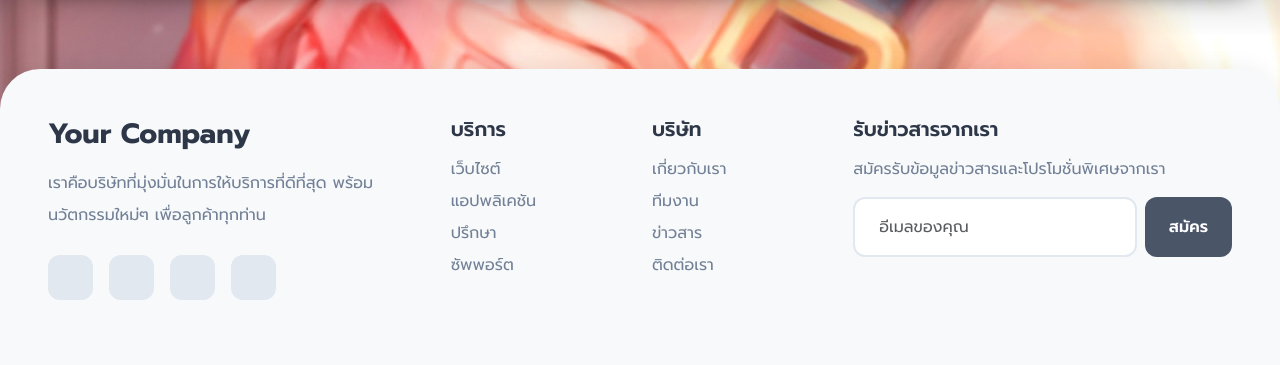
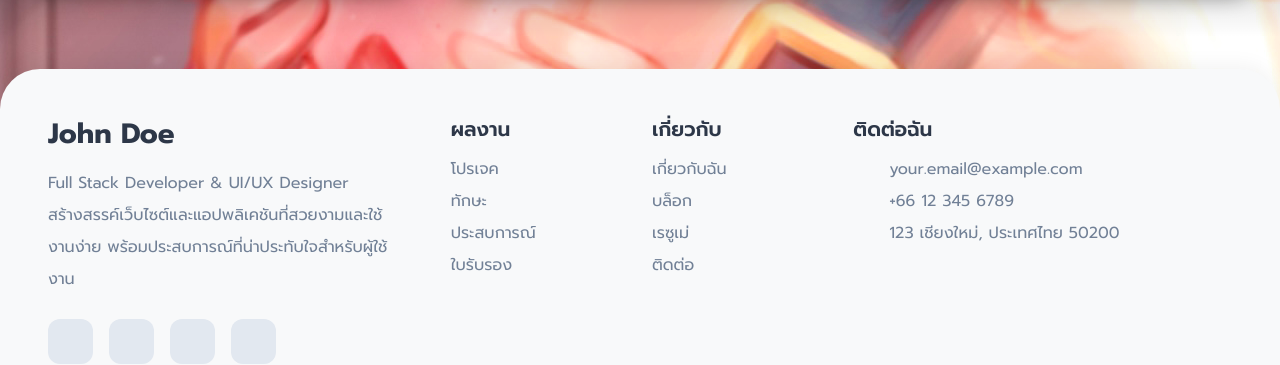
Before and after one commit to add000/frontend, a Next.js app: page / in a window 1280 px wide. Shown: the part 1501-1866 px from the top of the page. Built offline with nearby package versions, Linux system fonts and the light colour scheme.

Commit message:
Update footer.js

```diff
--- a/app/components/footer.js
+++ b/app/components/footer.js
@@ -15,16 +15,20 @@ export default function Footer() {
       <footer className="py-5">
         <div className="container-fluid px-4 px-md-5">
           <div className="row g-4">
-            {/* Company Info Section */}
+            {/* Personal Info Section */}
             <div className="col-12 col-lg-4 mb-4">
               <div className="pe-lg-4">
-                <h3 className="fw-bold mb-3" style={{ color: '#2d3748' }}>Your Company</h3>
+                <h3 className="fw-bold mb-3" style={{ color: '#2d3748' }}>John Doe</h3>
                 <p className="mb-4 lh-lg" style={{ color: '#718096' }}>
-                  เราคือบริษัทที่มุ่งมั่นในการให้บริการที่ดีที่สุด
-                  พร้อมนวัตกรรมใหม่ๆ เพื่อลูกค้าทุกท่าน
+                  Full Stack Developer & UI/UX Designer
+                  <br />
+                  สร้างสรรค์เว็บไซต์และแอปพลิเคชันที่สวยงามและใช้งานง่าย
+                  พร้อมประสบการณ์ที่น่าประทับใจสำหรับผู้ใช้งาน
                 </p>
                 <div className="d-flex gap-3">
-                  <a href="#"
+                  <a href="https://github.com/yourusername"
+                     target="_blank"
+                     rel="noopener noreferrer"
                      style={{
                        fontSize: '1.2rem',
                        transition: 'all 0.3s ease',
@@ -40,16 +44,20 @@ export default function Footer() {
                        textDecoration: 'none'
                      }}
                      onMouseOver={(e) => {
-                       e.target.style.backgroundColor = '#cbd5e0';
+                       e.target.style.backgroundColor = '#333';
+                       e.target.style.color = '#fff';
                        e.target.style.transform = 'translateY(-2px)';
                      }}
                      onMouseOut={(e) => {
                        e.target.style.backgroundColor = '#e2e8f0';
+                       e.target.style.color = '#4a5568';
                        e.target.style.transform = 'translateY(0)';
                      }}>
-                    <i className="fab fa-facebook"></i>
+                    <i className="fab fa-github"></i>
                   </a>
-                  <a href="#"
+                  <a href="https://linkedin.com/in/yourusername"
+                     target="_blank"
+                     rel="noopener noreferrer"
                      style={{
                        fontSize: '1.2rem',
                        transition: 'all 0.3s ease',
@@ -65,16 +73,18 @@ export default function Footer() {
                        textDecoration: 'none'
                      }}
                      onMouseOver={(e) => {
-                       e.target.style.backgroundColor = '#cbd5e0';
+                       e.target.style.backgroundColor = '#0077b5';
+                       e.target.style.color = '#fff';
                        e.target.style.transform = 'translateY(-2px)';
                      }}
                      onMouseOut={(e) => {
                        e.target.style.backgroundColor = '#e2e8f0';
+                       e.target.style.color = '#4a5568';
                        e.target.style.transform = 'translateY(0)';
                      }}>
-                    <i className="fab fa-instagram"></i>
+                    <i className="fab fa-linkedin"></i>
                   </a>
-                  <a href="#"
+                  <a href="mailto:your.email@example.com"
                      style={{
                        fontSize: '1.2rem',
                        transition: 'all 0.3s ease',
@@ -90,16 +100,20 @@ export default function Footer() {
                        textDecoration: 'none'
                      }}
                      onMouseOver={(e) => {
-                       e.target.style.backgroundColor = '#cbd5e0';
+                       e.target.style.backgroundColor = '#ea4335';
+                       e.target.style.color = '#fff';
                        e.target.style.transform = 'translateY(-2px)';
                      }}
                      onMouseOut={(e) => {
                        e.target.style.backgroundColor = '#e2e8f0';
+                       e.target.style.color = '#4a5568';
                        e.target.style.transform = 'translateY(0)';
                      }}>
-                    <i className="fab fa-twitter"></i>
+                    <i className="fas fa-envelope"></i>
                   </a>
-                  <a href="#"
+                  <a href="https://twitter.com/yourusername"
+                     target="_blank"
+                     rel="noopener noreferrer"
                      style={{
                        fontSize: '1.2rem',
                        transition: 'all 0.3s ease',
@@ -115,25 +129,27 @@ export default function Footer() {
                        textDecoration: 'none'
                      }}
                      onMouseOver={(e) => {
-                       e.target.style.backgroundColor = '#cbd5e0';
+                       e.target.style.backgroundColor = '#1da1f2';
+                       e.target.style.color = '#fff';
                        e.target.style.transform = 'translateY(-2px)';
                      }}
                      onMouseOut={(e) => {
                        e.target.style.backgroundColor = '#e2e8f0';
+                       e.target.style.color = '#4a5568';
                        e.target.style.transform = 'translateY(0)';
                      }}>
-                    <i className="fab fa-linkedin"></i>
+                    <i className="fab fa-twitter"></i>
                   </a>
                 </div>
               </div>
             </div>
 
-            {/* Quick Links */}
+            {/* Portfolio Links */}
             <div className="col-6 col-md-4 col-lg-2 mb-4">
-              <h5 className="fw-semibold mb-3" style={{ color: '#2d3748' }}>บริการ</h5>
+              <h5 className="fw-semibold mb-3" style={{ color: '#2d3748' }}>ผลงาน</h5>
               <ul className="nav flex-column gap-2">
                 <li className="nav-item">
-                  <a href="#" className="nav-link p-0"
+                  <a href="#projects" className="nav-link p-0"
                      style={{
                        color: '#718096',
                        transition: 'all 0.3s ease',
@@ -147,11 +163,11 @@ export default function Footer() {
                        e.target.style.color = '#718096';
                        e.target.style.paddingLeft = '0';
                      }}>
-                    เว็บไซต์
+                    โปรเจค
                   </a>
                 </li>
                 <li className="nav-item">
-                  <a href="#" className="nav-link p-0"
+                  <a href="#skills" className="nav-link p-0"
                      style={{
                        color: '#718096',
                        transition: 'all 0.3s ease',
@@ -165,11 +181,11 @@ export default function Footer() {
                        e.target.style.color = '#718096';
                        e.target.style.paddingLeft = '0';
                      }}>
-                    แอปพลิเคชัน
+                    ทักษะ
                   </a>
                 </li>
                 <li className="nav-item">
-                  <a href="#" className="nav-link p-0"
+                  <a href="#experience" className="nav-link p-0"
                      style={{
                        color: '#718096',
                        transition: 'all 0.3s ease',
@@ -183,11 +199,11 @@ export default function Footer() {
                        e.target.style.color = '#718096';
                        e.target.style.paddingLeft = '0';
                      }}>
-                    ปรึกษา
+                    ประสบการณ์
                   </a>
                 </li>
                 <li className="nav-item">
-                  <a href="#" className="nav-link p-0"
+                  <a href="#certifications" className="nav-link p-0"
                      style={{
                        color: '#718096',
                        transition: 'all 0.3s ease',
@@ -201,18 +217,18 @@ export default function Footer() {
                        e.target.style.color = '#718096';
                        e.target.style.paddingLeft = '0';
                      }}>
-                    ซัพพอร์ต
+                    ใบรับรอง
                   </a>
                 </li>
               </ul>
             </div>
 
-            {/* Company Links */}
+            {/* About Links */}
             <div className="col-6 col-md-4 col-lg-2 mb-4">
-              <h5 className="fw-semibold mb-3" style={{ color: '#2d3748' }}>บริษัท</h5>
+              <h5 className="fw-semibold mb-3" style={{ color: '#2d3748' }}>เกี่ยวกับ</h5>
               <ul className="nav flex-column gap-2">
                 <li className="nav-item">
-                  <a href="#" className="nav-link p-0"
+                  <a href="#about" className="nav-link p-0"
                      style={{
                        color: '#718096',
                        transition: 'all 0.3s ease',
@@ -226,11 +242,11 @@ export default function Footer() {
                        e.target.style.color = '#718096';
                        e.target.style.paddingLeft = '0';
                      }}>
-                    เกี่ยวกับเรา
+                    เกี่ยวกับฉัน
                   </a>
                 </li>
                 <li className="nav-item">
-                  <a href="#" className="nav-link p-0"
+                  <a href="#blog" className="nav-link p-0"
                      style={{
                        color: '#718096',
                        transition: 'all 0.3s ease',
@@ -244,11 +260,11 @@ export default function Footer() {
                        e.target.style.color = '#718096';
                        e.target.style.paddingLeft = '0';
                      }}>
-                    ทีมงาน
+                    บล็อก
                   </a>
                 </li>
                 <li className="nav-item">
-                  <a href="#" className="nav-link p-0"
+                  <a href="#resume" className="nav-link p-0"
                      style={{
                        color: '#718096',
                        transition: 'all 0.3s ease',
@@ -262,11 +278,11 @@ export default function Footer() {
                        e.target.style.color = '#718096';
                        e.target.style.paddingLeft = '0';
                      }}>
-                    ข่าวสาร
+                    เรซูเม่
                   </a>
                 </li>
                 <li className="nav-item">
-                  <a href="#" className="nav-link p-0"
+                  <a href="#contact" className="nav-link p-0"
                      style={{
                        color: '#718096',
                        transition: 'all 0.3s ease',
@@ -280,62 +296,41 @@ export default function Footer() {
                        e.target.style.color = '#718096';
                        e.target.style.paddingLeft = '0';
                      }}>
-                    ติดต่อเรา
+                    ติดต่อ
                   </a>
                 </li>
               </ul>
             </div>
 
-            {/* Newsletter Section */}
+            {/* Contact Section */}
             <div className="col-12 col-md-4 col-lg-4 mb-4">
-              <h5 className="fw-semibold mb-3" style={{ color: '#2d3748' }}>รับข่าวสารจากเรา</h5>
-              <p className="mb-3" style={{ color: '#718096' }}>
-                สมัครรับข้อมูลข่าวสารและโปรโมชั่นพิเศษจากเรา
-              </p>
-              <form className="d-flex flex-column flex-sm-row gap-2">
-                <div className="flex-grow-1">
-                  <input
-                    type="email"
-                    className="form-control py-3 px-4"
-                    placeholder="อีเมลของคุณ"
-                    style={{
-                      backgroundColor: '#ffffff',
-                      border: '2px solid #e2e8f0',
-                      color: '#2d3748',
-                      borderRadius: '12px',
-                      transition: 'all 0.3s ease'
-                    }}
-                    onFocus={(e) => {
-                      e.target.style.borderColor = '#a0aec0';
-                      e.target.style.boxShadow = '0 0 0 3px rgba(160, 174, 192, 0.1)';
-                    }}
-                    onBlur={(e) => {
-                      e.target.style.borderColor = '#e2e8f0';
-                      e.target.style.boxShadow = 'none';
-                    }}
-                  />
+              <h5 className="fw-semibold mb-3" style={{ color: '#2d3748' }}>ติดต่อฉัน</h5>
+              <div className="mb-3">
+                <div className="d-flex align-items-center mb-2">
+                  <i className="fas fa-envelope me-3" style={{ color: '#4a5568', width: '20px' }}></i>
+                  <a href="mailto:your.email@example.com"
+                     style={{ color: '#718096', textDecoration: 'none' }}
+                     onMouseOver={(e) => e.target.style.color = '#4a5568'}
+                     onMouseOut={(e) => e.target.style.color = '#718096'}>
+                    your.email@example.com
+                  </a>
                 </div>
-                <button
-                  className="btn px-4 py-3 fw-semibold"
-                  type="button"
-                  style={{
-                    backgroundColor: '#4a5568',
-                    color: '#ffffff',
-                    border: 'none',
-                    borderRadius: '12px',
-                    transition: 'all 0.3s ease'
-                  }}
-                  onMouseOver={(e) => {
-                    e.target.style.backgroundColor = '#2d3748';
-                    e.target.style.transform = 'translateY(-1px)';
-                  }}
-                  onMouseOut={(e) => {
-                    e.target.style.backgroundColor = '#4a5568';
-                    e.target.style.transform = 'translateY(0)';
-                  }}>
-                  สมัคร
-                </button>
-              </form>
+                <div className="d-flex align-items-center mb-2">
+                  <i className="fas fa-phone me-3" style={{ color: '#4a5568', width: '20px' }}></i>
+                  <a href="tel:+66123456789"
+                     style={{ color: '#718096', textDecoration: 'none' }}
+                     onMouseOver={(e) => e.target.style.color = '#4a5568'}
+                     onMouseOut={(e) => e.target.style.color = '#718096'}>
+                    +66 12 345 6789
+                  </a>
+                </div>
+                <div className="d-flex align-items-center mb-3">
+                  <i className="fas fa-map-marker-alt me-3" style={{ color: '#4a5568', width: '20px' }}></i>
+                  <span style={{ color: '#718096' }}>
+                    123 เชียงใหม่, ประเทศไทย 50200
+                  </span>
+                </div>
+              </div>
             </div>
           </div>
 
@@ -343,7 +338,7 @@ export default function Footer() {
           <div className="border-top pt-4 mt-5" style={{ borderColor: '#e2e8f0' }}>
             <div className="row align-items-center">
               <div className="col-12 col-md-6 mb-3 mb-md-0">
-                <p className="mb-0" style={{ color: '#718096' }}>
+                <p className="mb-0" style={{ color: '#718096',}}>
                   © 2025 Your Company. สงวนลิขสิทธิ์ทุกประการ
                 </p>
               </div>
```
